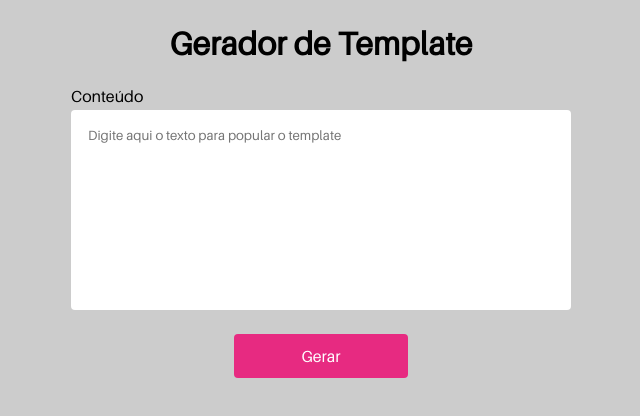
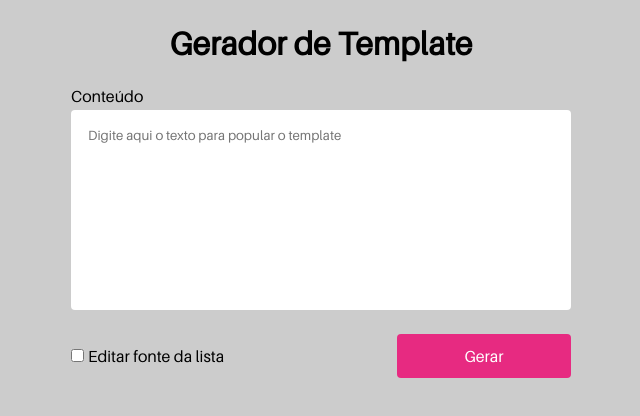
Before and after one commit to ramondorosario/generate-template, a React (Create React App) app: page / in a window 1280 px wide. Shown: the top 416 px of the page, without its empty margins (319-959 px from the left). Built offline with nearby package versions, Linux system fonts and the light colour scheme.

Commit message:
chore: adjustments

```diff
--- a/src/assets/styles/global.scss
+++ b/src/assets/styles/global.scss
@@ -21,8 +21,6 @@
 
 body {
   font-family: "Aileron-Regular", sans-serif;
-
   background-color: #ccc;
-
   padding: 24px;
 }
--- a/src/components/card/index.tsx
+++ b/src/components/card/index.tsx
@@ -1,7 +1,13 @@
 import { splitter } from "./card";
 import s from "./styles.module.scss";
 
-export function Card({ text, id }: { text: string; id: string }) {
+interface ICard {
+  text: string;
+  id: string;
+  fontSizeList: number;
+}
+
+export function Card({ text, id, fontSizeList }: ICard) {
   const data = splitter(text);
 
   if (!data) return null;
@@ -28,7 +34,7 @@ export function Card({ text, id }: { text: string; id: string }) {
         </div>
 
         <div className={s.content}>
-          <ul>
+          <ul style={{ fontSize: fontSizeList }}>
             {data.list.map((item, i) => (
               <li key={item + i} dangerouslySetInnerHTML={{ __html: item }} />
             ))}
--- a/src/components/card/styles.module.scss
+++ b/src/components/card/styles.module.scss
@@ -1,15 +1,16 @@
 .container {
-  width: 1080px;
-  height: 1080px;
+  max-width: 1080px;
+  width: 100%;
+  height: 100%;
 
   background-color: #fff;
-  background-image: url("../../assets/images/template.svg");
   color: #005a92;
 
   main {
-    width: 100%;
-    height: 100%;
+    width: 1080px;
+    height: 1080px;
     box-sizing: border-box;
+    background-image: url("../../assets/images/template.svg");
 
     padding: 50px 0 0 138px;
 
--- a/src/page/home/index.tsx
+++ b/src/page/home/index.tsx
@@ -1,4 +1,3 @@
-// import html2canvas from "html2canvas";
 import { toPng } from "html-to-image";
 import { useState } from "react";
 import { Card } from "../../components/card";
@@ -7,13 +6,17 @@ import s from "./styles.module.scss";
 export function Home() {
   const [text, setText] = useState<string>("");
   const [generate, setGenerate] = useState<boolean>(false);
+  const [settingsFontSizeList, setSettingsFontSizeList] = useState<{
+    fontSize: number;
+    showInput: boolean;
+  }>({ fontSize: 22, showInput: false });
 
   async function downloadImage() {
     const element = document.getElementById("capture")!;
     const dataUrl = await toPng(element);
 
     const link = document.createElement("a");
-    link.download = "html-to-img.png";
+    link.download = "card.png";
     link.href = dataUrl;
     link.click();
   }
@@ -49,12 +52,47 @@ export function Home() {
           onChange={(e) => setText(e.target.value)}
         />
       </div>
-      <button className={s.btnGenerate} onClick={() => setGenerate(true)}>
-        Gerar
-      </button>
+      <div className={s.btns}>
+        <div className={s.settings}>
+          <div>
+            <input
+              type="checkbox"
+              id="checkbox"
+              onChange={(e) => {
+                const checked = e.target.checked;
+                setSettingsFontSizeList({
+                  showInput: checked,
+                  fontSize: checked ? settingsFontSizeList.fontSize : 22,
+                });
+              }}
+            />
+            <label htmlFor="checkbox">Editar fonte da lista</label>
+          </div>
+          {settingsFontSizeList.showInput && (
+            <input
+              type="number"
+              value={settingsFontSizeList.fontSize}
+              onChange={(e) =>
+                setSettingsFontSizeList({
+                  ...settingsFontSizeList,
+                  fontSize: e.target.valueAsNumber,
+                })
+              }
+            />
+          )}
+        </div>
+
+        <button className={s.btnGenerate} onClick={() => setGenerate(true)}>
+          Gerar
+        </button>
+      </div>
       {generate && text && (
         <>
-          <Card id="capture" text={text} />
+          <Card
+            id="capture"
+            fontSizeList={settingsFontSizeList.fontSize}
+            text={text}
+          />
           <button onClick={downloadImage}>Baixar template</button>
         </>
       )}
--- a/src/page/home/styles.module.scss
+++ b/src/page/home/styles.module.scss
@@ -35,13 +35,41 @@
       transition: all 0.1s linear;
 
       font-family: "Aileron-Regular", sans-serif;
+    }
+  }
 
-      &:hover,
-      &:focus {
-        box-shadow: 0 0 2px 2px rgba(#e72a81, 0.2);
-        border-color: #e72a81;
-      }
+  input[type="number"],
+  textarea {
+    &:hover,
+    &:focus {
+      box-shadow: 0 0 2px 2px rgba(#e72a81, 0.2);
+      border-color: #e72a81;
     }
+  }
+
+  input[type="number"] {
+    padding: 8px;
+    border-radius: 4px;
+    outline: none;
+    margin-top: 4px;
+  }
+
+  input[type="checkbox"] {
+    margin-right: 4px;
+  }
+
+  .btns {
+    display: flex;
+    align-items: center;
+    justify-content: space-between;
+    max-width: 500px;
+    width: 100%;
+    margin-bottom: 24px;
+  }
+
+  .settings {
+    display: flex;
+    flex-direction: column;
   }
 
   button {
@@ -54,11 +82,10 @@
     border-radius: 4px;
     cursor: pointer;
 
-    margin: 24px 0;
+    margin: 24px auto;
 
     &.btnGenerate {
       margin: 0;
-      margin-bottom: 24px;
     }
 
     transition: all 0.1s linear;
```
